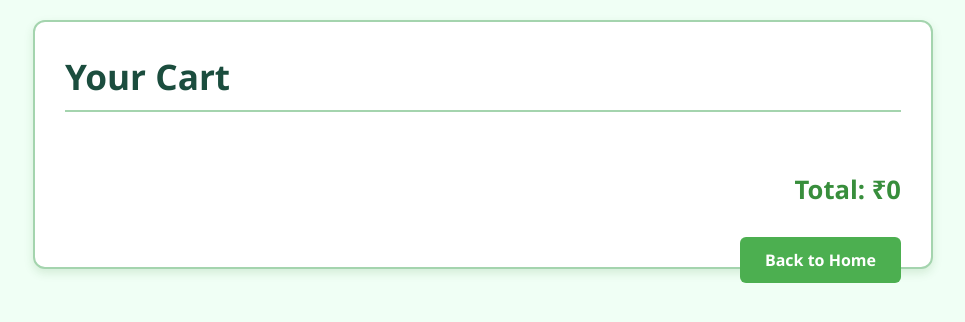
After one commit to shreyan-naskar/fashion-advisor, a Flask app: page /cart in a window 1280 px wide. The commit adds this page. Shown: the top 322 px of the page, without its empty margins (157-1122 px from the left). Run offline with Flask 3, Linux system fonts and the light colour scheme; parts of the project's set-up code (start-up, migrations or seed data) failed here and were passed over; some libraries are stand-ins or nearby versions.

Commit message:
added add to cart feature and cart page

```diff
--- a/app.py
+++ b/app.py
@@ -124,6 +124,9 @@ def get_recommendations(image_path, rec_type):
 
         extracted_attrs = json.loads(response_text)
 
+        if isinstance(extracted_attrs, list):
+            extracted_attrs = extracted_attrs[0]
+
     except json.JSONDecodeError as e:
         print("Gemini attribute extraction failed:", str(e))
         print("Raw response:", response_text)
@@ -168,7 +171,7 @@ def get_recommendations(image_path, rec_type):
 
     print([item["file_path"] for item in selected])
     # Return only the file_path for the selected items
-    return [item["file_path"] for item in selected]
+    return [f"/static/{item['file_path']}" for item in selected]
 
 
 # Routes
@@ -224,5 +227,10 @@ def recommend():
 def uploaded_file(filename):
     return send_from_directory(app.config['UPLOAD_FOLDER'], filename)
 
+@app.route("/cart")
+def view_cart():
+    return render_template("cart.html")
+
+
 if __name__ == '__main__':
     app.run(debug=True, host='0.0.0.0', port=5000)
--- /dev/null
+++ b/static/css/cart.css
@@ -0,0 +1,82 @@
+/* Reset some basics */
+body, h1, h2, p, a, div {
+    margin: 0;
+    padding: 0;
+    box-sizing: border-box;
+  }
+
+  body {
+    font-family: 'Segoe UI', Tahoma, Geneva, Verdana, sans-serif;
+    background: #f0fff5;
+    color: #2d572c;
+    padding: 20px;
+  }
+
+  .container {
+    max-width: 900px;
+    margin: auto;
+    background: #ffffff;
+    border: 2px solid #a4d4ae;
+    border-radius: 12px;
+    box-shadow: 0 4px 10px rgba(46, 125, 50, 0.15);
+    padding: 30px;
+  }
+
+  h1 {
+    font-size: 2.2rem;
+    margin-bottom: 20px;
+    color: #1b4d3e;
+    border-bottom: 2px solid #a4d4ae;
+    padding-bottom: 10px;
+  }
+
+  .card-container {
+    display: flex;
+    flex-wrap: wrap;
+    gap: 20px;
+    margin: 30px 0;
+  }
+
+  .card {
+    width: 180px;
+    border: 1px solid #cce5cc;
+    border-radius: 10px;
+    padding: 10px;
+    background: #f6fff9;
+    transition: transform 0.2s;
+  }
+
+  .card:hover {
+    transform: scale(1.03);
+    box-shadow: 0 3px 8px rgba(0, 128, 0, 0.15);
+  }
+
+  .card img {
+    width: 100%;
+    height: 180px;
+    object-fit: cover;
+    border-radius: 8px;
+  }
+
+  h2 {
+    font-size: 1.6rem;
+    text-align: right;
+    color: #388e3c;
+    margin-bottom: 30px;
+  }
+
+  .action-btn {
+    /* display: inline-block; */
+    background-color: #4caf50;
+    color: white;
+    padding: 12px 25px;
+    text-decoration: none;
+    font-weight: bold;
+    border-radius: 6px;
+    transition: background-color 0.2s ease;
+    float: right;
+  }
+
+  .action-btn:hover {
+    background-color: #388e3c;
+  }
--- a/static/css/landing.css
+++ b/static/css/landing.css
@@ -71,9 +71,9 @@ body {
   display: flex;
   gap: 1rem;
   white-space: nowrap;
-  overflow: hidden;
+  /* overflow: hidden; */
   width: 100%;
-  animation: scroll 20s linear infinite;
+  animation: scroll 50s linear infinite;
 }
 
 .scrolling-tags span {
--- /dev/null
+++ b/templates/cart.html
@@ -0,0 +1,38 @@
+<!DOCTYPE html>
+<html lang="en">
+<head>
+  <meta charset="UTF-8">
+  <title>Your Cart</title>
+  <link rel="stylesheet" href="/static/css/cart.css">
+</head>
+<body>
+  <div class="container">
+    <h1>Your Cart</h1>
+    <div id="cartItems" class="card-container"></div>
+    <h2>Total: ₹<span id="totalPrice">0</span></h2>
+    <a href="/" class="action-btn">Back to Home</a>
+  </div>
+
+  <script>
+    const cart = JSON.parse(localStorage.getItem('cart')) || [];
+    const container = document.getElementById('cartItems');
+    const totalPriceElem = document.getElementById('totalPrice');
+    let total = 0;
+
+    cart.forEach(item => {
+      total += item.price;
+      const card = document.createElement('div');
+      card.className = 'card';
+
+      const img = document.createElement('img');
+      img.src = item.imagePath;
+      img.alt = 'Cart Item';
+
+      card.appendChild(img);
+      container.appendChild(card);
+    });
+
+    totalPriceElem.textContent = total;
+  </script>
+</body>
+</html>
```
Also changed, not shown: templates/elder.html (+39 -14 lines), templates/young.html (+40 -14 lines).
